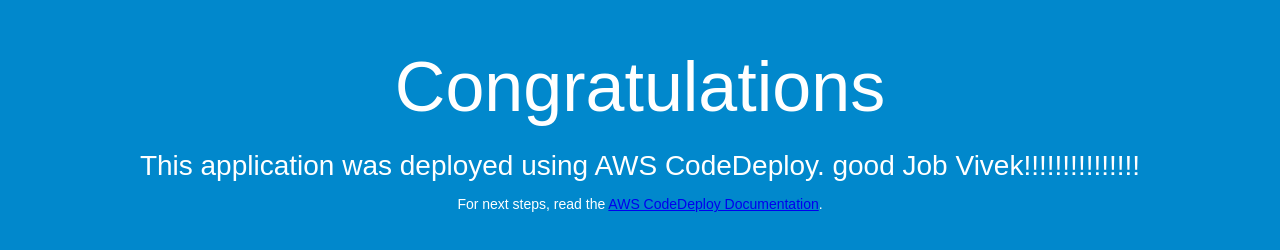
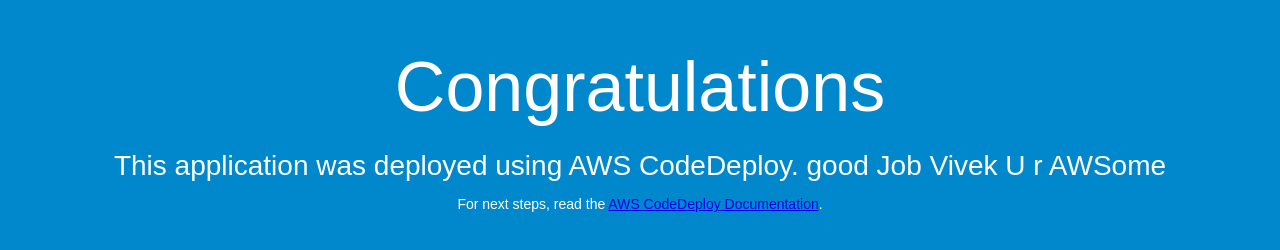
Before and after one commit to awsvivek/DemoDeploy, a plain HTML site: page index.html in a window 1280 px wide. Drawn offline with Linux system fonts and the light colour scheme.

Commit message:
Update index.html

```diff
--- a/index.html
+++ b/index.html
@@ -27,7 +27,7 @@
 <body>
   <div align="center">
     <h1>Congratulations</h1>
-    <h2>This application was deployed using AWS CodeDeploy. good Job Vivek!!!!!!!!!!!!!!!</h2>
+    <h2>This application was deployed using AWS CodeDeploy. good Job Vivek  U r AWSome </h2>
     <p>For next steps, read the <a href="http://aws.amazon.com/documentation/codedeploy">AWS CodeDeploy Documentation</a>.</p>
   </div>
 </body>
```
